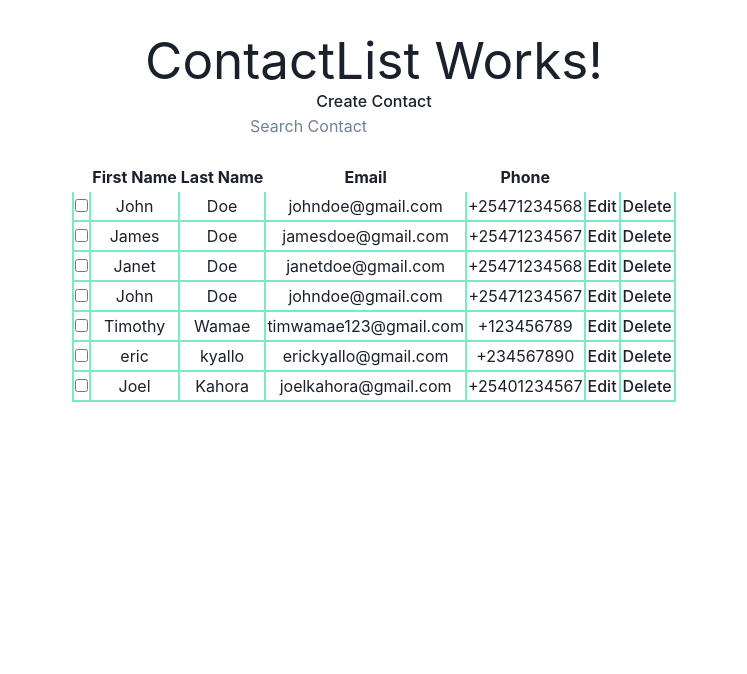
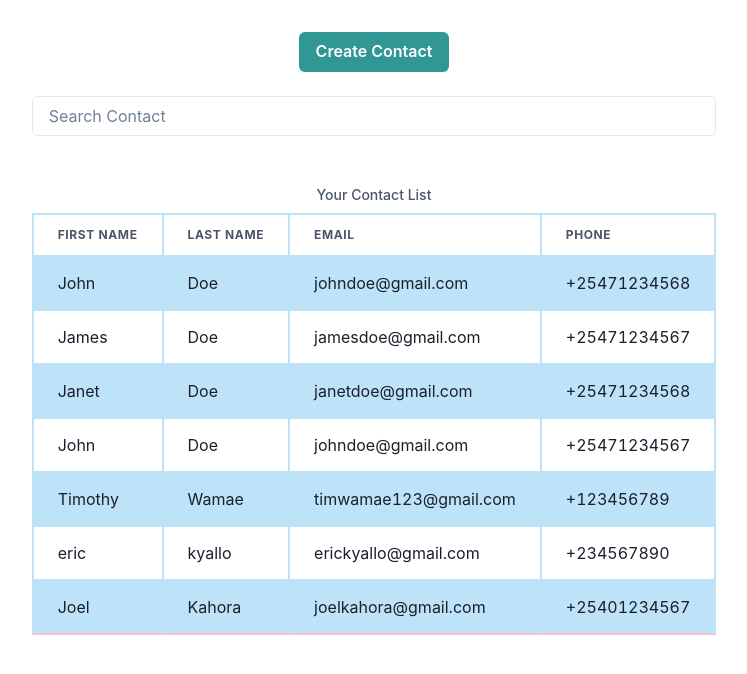
Before and after one commit to kahoragachau/Contabook, a React (Vite) app: page / in a window 1280 px wide. Shown: the top 674 px of the page, without its empty margins (266-1013 px from the left). Built offline with nearby package versions, Linux system fonts and the light colour scheme; data requests are answered from the project's data file.

Commit message:
💄Style: Style Contact List

```diff
--- a/src/components/ContactsList/ContactsList.jsx
+++ b/src/components/ContactsList/ContactsList.jsx
@@ -1,5 +1,6 @@
 import { useEffect, useState } from "react";
 import { useNavigate } from "react-router-dom";
+import { Button, Input ,Table, Thead, Tbody, Tr, Th, Td, TableCaption, TableContainer } from "@chakra-ui/react";
 import axios from "axios";
 import "./ContactsList.css";
 
@@ -28,21 +29,21 @@ const ContactList = () => {
       filterContacts.map(contact => {
         return (
           <>
-            <tr key={contact.id}>
-              <td><input type="checkbox" name="" id="" /></td>
-              <td>{contact.firstname}</td>
-              <td>{contact.lastname}</td>
-              <td>{contact.email} </td>
-              <td>{contact.phone} </td>
+            <Tr key={contact.id}>
+              {/* <Td><input type="checkbox" name="" id="" /></Td> */}
+              <Td>{contact.firstname}</Td>
+              <Td>{contact.lastname}</Td>
+              <Td>{contact.email} </Td>
+              <Td>{contact.phone} </Td>
               {/* Handle Edit */}
-              <td><button onClick={() => {
+              {/* <Td><button onClick={() => {
                 navigate(`/contacts/${contact.id}`)
-              }} >Edit</button></td>
+              }} >Edit</button></Td> */}
               {/* handle Delete  */}
-              <td><button onClick={() => {
+              {/* <Td><button onClick={() => {
                 axios.delete(`${baseUrl}/${contact.id}`)
-              }}>Delete</button></td>
-            </tr>
+              }} >Delete</button></Td> */}
+            </Tr>
           </>
         )
   })
@@ -53,24 +54,30 @@ const ContactList = () => {
 
   return (
     <>
-      <h1>ContactList Works!</h1>
-      <button onClick={handleCreate}>Create Contact</button>
+      <Button colorScheme="teal" onClick={handleCreate} mb="6">Create Contact</Button>
       <br />
-      <input type="text" placeholder="Search Contact" onChange={(e) => setSearchText(e.target.value)}/>
+      <Input type="text" placeholder="Search Contact" onChange={(e) => setSearchText(e.target.value)}/>
       <br />
       <br />
-      <table>
-        <tr>
-          <th> </th>
-          <th>First Name</th>
-          <th>Last Name</th>
-          <th>Email</th>
-          <th>Phone</th>
-          <th> </th>
-          <th> </th>
-        </tr>
-        {tabulateContacts}
-      </table>
+      <TableContainer>
+        <Table variant="striped" colorScheme="blue">
+          <TableCaption placement="top">Your Contact List</TableCaption>
+          <Thead>
+            <Tr>
+              {/* <Th></Th> */}
+              <Th>First Name</Th>
+              <Th>Last Name</Th>
+              <Th>Email</Th>
+              <Th>Phone</Th>
+              {/* <Th></Th>
+              <Th></Th> */}
+            </Tr>
+          </Thead>
+          <Tbody>
+            {tabulateContacts}
+          </Tbody>
+        </Table>
+      </TableContainer>
     </>
   )
 }
```
